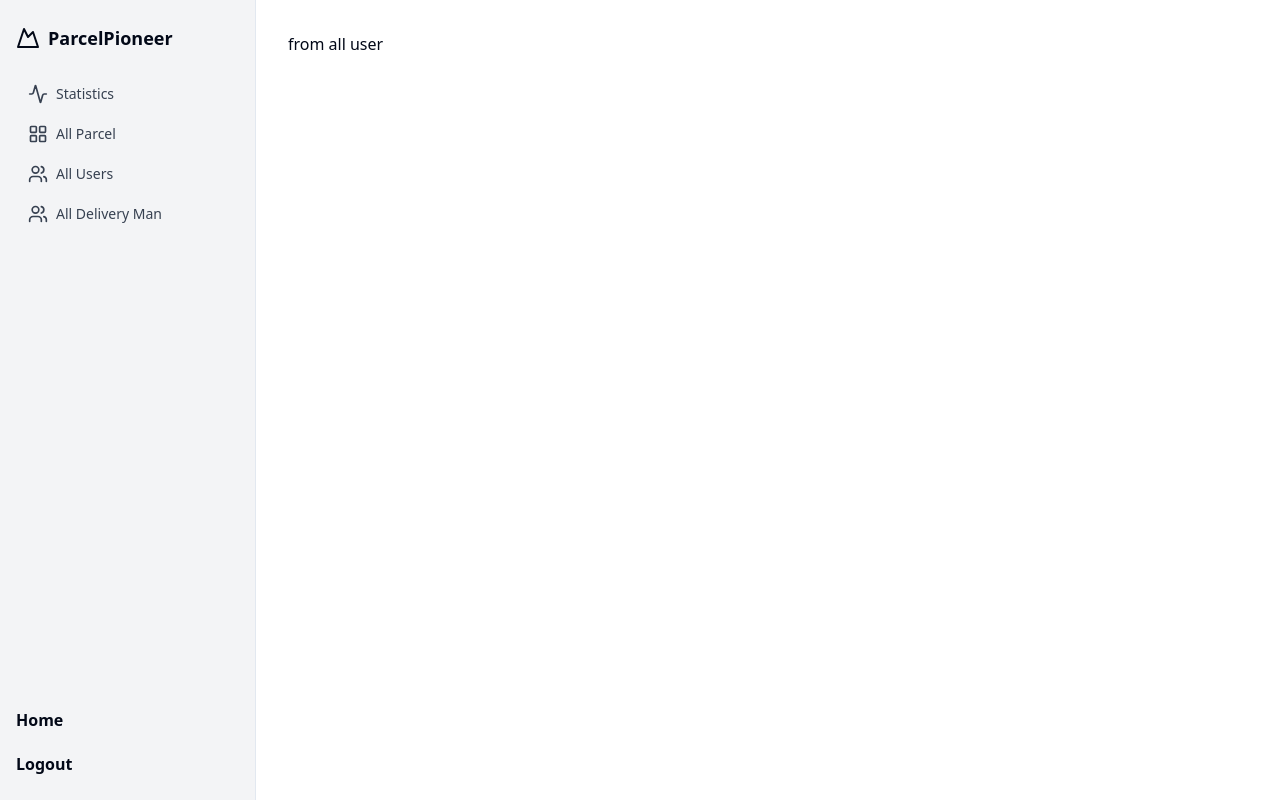
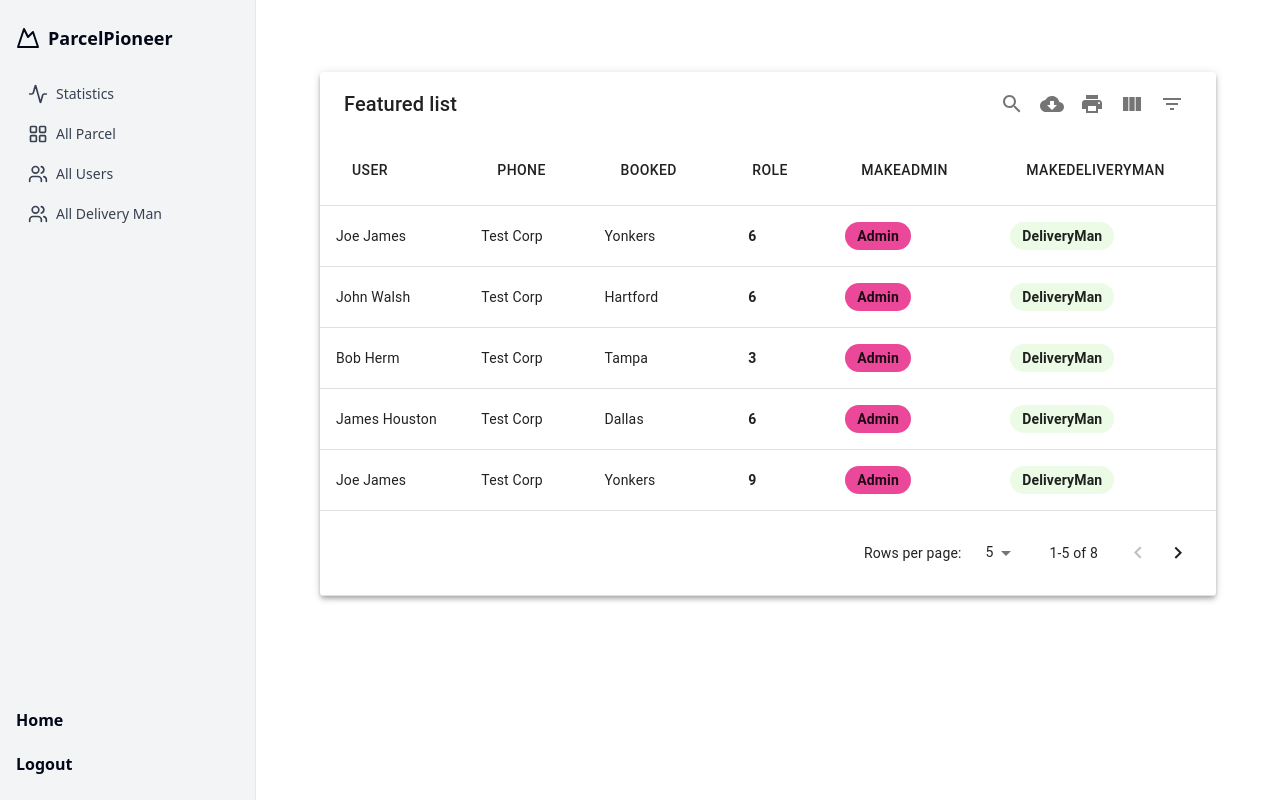
Before and after one commit to FojleTuhin/A12-ParcelPioneer_Client, a React (Vite) app: page /dashboard/allUser in a window 1280 px wide. Built offline with nearby package versions, Linux system fonts and the light colour scheme; no server answers; sample sign-in values are in the browser's storage.

Commit message:
add mui data table in All user page

```diff
--- a/package.json
+++ b/package.json
@@ -10,9 +10,13 @@
     "preview": "vite preview"
   },
   "dependencies": {
+    "@emotion/react": "^11.11.4",
+    "@emotion/styled": "^11.11.5",
+    "@mui/material": "^5.15.19",
     "@radix-ui/react-dialog": "^1.0.5",
     "@radix-ui/react-dropdown-menu": "^2.0.6",
     "@radix-ui/react-slot": "^1.0.2",
+    "@tanstack/react-table": "^8.17.3",
     "apexcharts": "^3.49.1",
     "class-variance-authority": "^0.7.0",
     "clsx": "^2.1.1",
--- a/src/Dashboard/Dashboard.jsx
+++ b/src/Dashboard/Dashboard.jsx
@@ -19,7 +19,7 @@ const Dashboard = () => {
 
     return (
 
-        <div className="flex h-screen w-full">
+        <div className="flex min-h-screen w-full">
             <div className="hidden lg:block lg:w-64 lg:shrink-0 lg:border-r lg:bg-gray-100 dark:lg:bg-gray-800">
                 <div className="flex h-full flex-col justify-between py-6 px-4">
                     <div className="space-y-6">
--- a/src/Dashboard/admin/AllUser.jsx
+++ b/src/Dashboard/admin/AllUser.jsx
@@ -1,14 +1,115 @@
+import MUIDataTable from 'mui-datatables';
+
+const AllUser = () => {
+
+  const columns = [
+    // {
+    //     name: 'S.NO',
+    //     options: {
+    //         filter: false,
+    //         customBodyRender: (value, tableMeta) => {
+    //             return (
+    //                 tableMeta.rowIndex + 1
+    //             );
+    //         }
+    //     },
+    //     flex:1
+    // },
+
+    {
+      name: "UserName",
+      label: "User"
+    },
+    // {
+    //   name: "ownerImage",
+    //   label: "Image",
+    //   options: {
+    //     customBodyRender: (value) => (
+    //       <img src={value} alt="pic" className="w-12 h-12 rounded-full" />
+    //     )
+    //   }
+    // },
+    {
+      name: "phoneNumber",
+      label: "Phone"
+    },
+    {
+      name: "numberOfParcelBooked",
+      label: "Booked"
+    },
+    {
+      name: "Role",
+      options: {
+        customBodyRender: (value) => (
+          <p
+            className={`capitalize inline-block px-3 py-1 rounded-full font-semibold
+            ${value === 'Admin' && "bg-pink-500"}
+            ${value === 'RegularUser' && "bg-blue-500"}
+            ${value === 'DeliveryMan' && "bg-[#EBFBE5]"}
+            `}>
+            {value}
+          </p>
+        )
+      }
+    },
+    {
+      name: "MakeAdmin",
+      options: {
+        customBodyRender: () => (
+          <button
+            className={`capitalize inline-block px-3 py-1 rounded-full font-semibold bg-pink-500`}>
+            Admin
+          </button>
+        )
+      }
+    },
+    {
+      name: "MakeDeliveryMan",
+      options: {
+        customBodyRender: () => (
+          <button
+            className={`capitalize inline-block px-3 py-1 rounded-full font-semibold bg-[#EBFBE5]`}>
+            DeliveryMan
+          </button>
+        )
+      }
+    },
 
 
-const AllUser = () => {
-    return (
+  ];
 
-        <div>
-            from all user
-        </div>
-    )
+const data = [
 
+  ["Joe James", "Test Corp", "Yonkers", "6", "Admin"],
+  ["John Walsh", "Test Corp", "Hartford", "6", "DeliveryMan"],
+  ["Bob Herm", "Test Corp", "Tampa", "3", "RegularUser"],
+  ["James Houston", "Test Corp", "Dallas", "6", "RegularUser"],
+  ["Joe James", "Test Corp", "Yonkers", "9", "Admin"],
+  ["John Walsh", "Test Corp", "Hartford", "0", "DeliveryMan"],
+  ["Bob Herm", "Test Corp", "Tampa", "1", "RegularUser"],
+  ["James Houston", "Test Corp", "Dallas", "4", "RegularUser"],
+];
+const options = {
+  selectableRows: false,
+  rowsPerPage: 5,
+  rowsPerPageOptions: [5, 10, 15]
+};
+return (
+  <div>
+    <div className='px-4 md:px-8 mt-10'>
+      <div>
+        <MUIDataTable
+          title={"Featured list"}
+          data={data}
+          columns={columns}
+          options={options}
 
+        />
+      </div>
+
+    </div>
+  </div>
+);
 };
 
 export default AllUser;
--- /dev/null
+++ b/src/components/ui/table.jsx
@@ -0,0 +1,83 @@
+import * as React from "react"
+
+import { cn } from "@/lib/utils"
+
+const Table = React.forwardRef(({ className, ...props }, ref) => (
+  <div className="relative w-full overflow-auto">
+    <table
+      ref={ref}
+      className={cn("w-full caption-bottom text-sm", className)}
+      {...props} />
+  </div>
+))
+Table.displayName = "Table"
+
+const TableHeader = React.forwardRef(({ className, ...props }, ref) => (
+  <thead ref={ref} className={cn("[&_tr]:border-b", className)} {...props} />
+))
+TableHeader.displayName = "TableHeader"
+
+const TableBody = React.forwardRef(({ className, ...props }, ref) => (
+  <tbody
+    ref={ref}
+    className={cn("[&_tr:last-child]:border-0", className)}
+    {...props} />
+))
+TableBody.displayName = "TableBody"
+
+const TableFooter = React.forwardRef(({ className, ...props }, ref) => (
+  <tfoot
+    ref={ref}
+    className={cn("border-t bg-muted/50 font-medium [&>tr]:last:border-b-0", className)}
+    {...props} />
+))
+TableFooter.displayName = "TableFooter"
+
+const TableRow = React.forwardRef(({ className, ...props }, ref) => (
+  <tr
+    ref={ref}
+    className={cn(
+      "border-b transition-colors hover:bg-muted/50 data-[state=selected]:bg-muted",
+      className
+    )}
+    {...props} />
+))
+TableRow.displayName = "TableRow"
+
+const TableHead = React.forwardRef(({ className, ...props }, ref) => (
+  <th
+    ref={ref}
+    className={cn(
+      "h-12 px-4 text-left align-middle font-medium text-muted-foreground [&:has([role=checkbox])]:pr-0",
+      className
+    )}
+    {...props} />
+))
+TableHead.displayName = "TableHead"
+
+const TableCell = React.forwardRef(({ className, ...props }, ref) => (
+  <td
+    ref={ref}
+    className={cn("p-4 align-middle [&:has([role=checkbox])]:pr-0", className)}
+    {...props} />
+))
+TableCell.displayName = "TableCell"
+
+const TableCaption = React.forwardRef(({ className, ...props }, ref) => (
+  <caption
+    ref={ref}
+    className={cn("mt-4 text-sm text-muted-foreground", className)}
+    {...props} />
+))
+TableCaption.displayName = "TableCaption"
+
+export {
+  Table,
+  TableHeader,
+  TableBody,
+  TableFooter,
+  TableHead,
+  TableRow,
+  TableCell,
+  TableCaption,
+}
```
Also changed, not shown: 1 other file (tests, documents, lock files or other folders).
